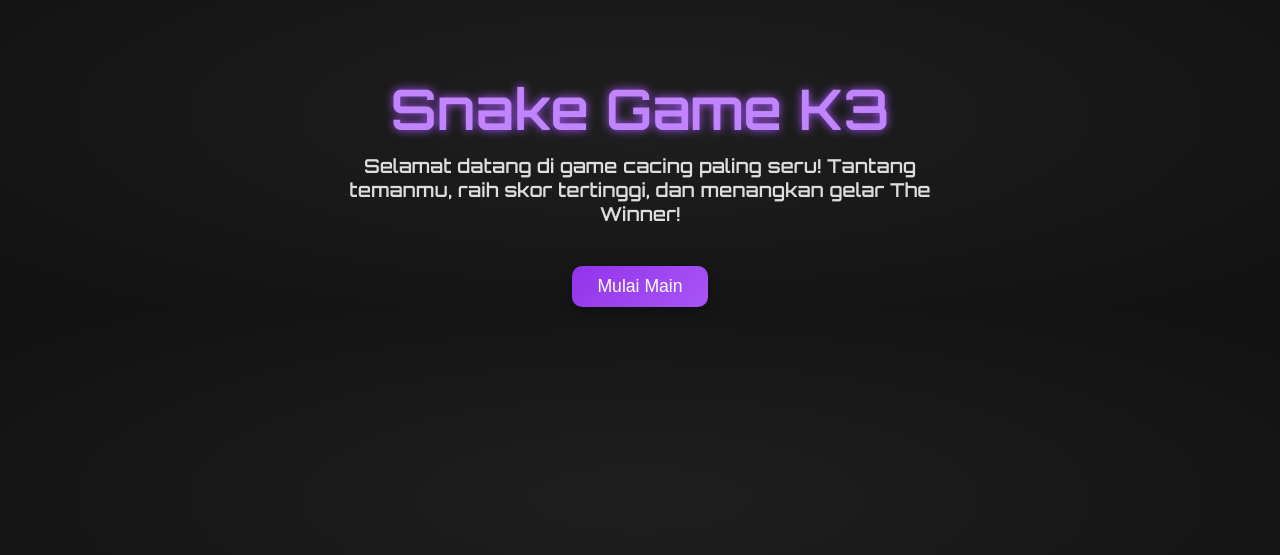
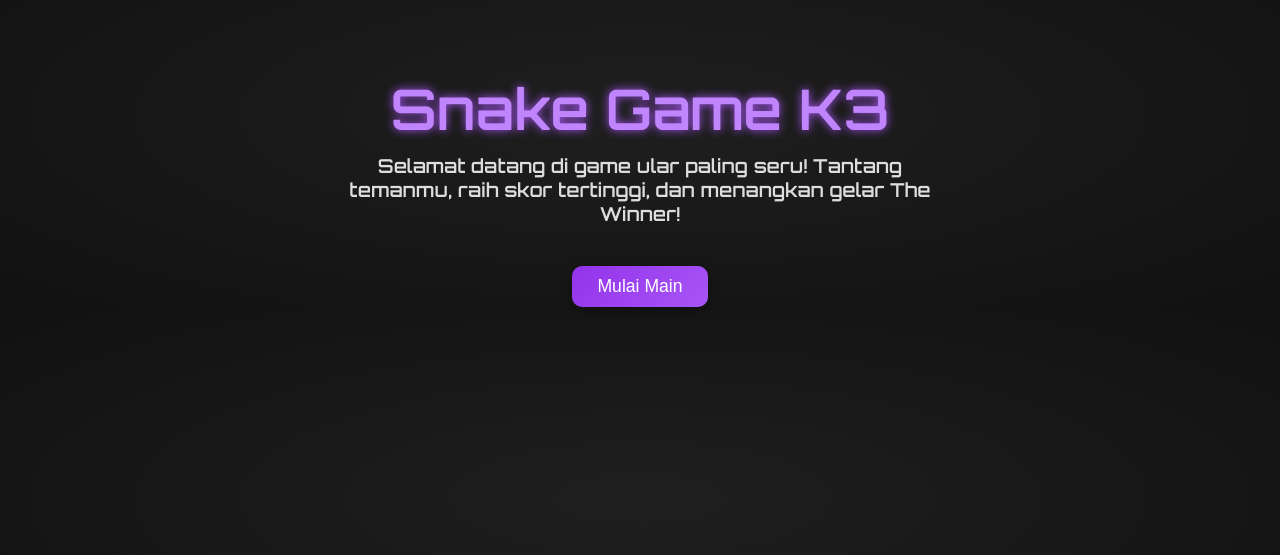
Before and after one commit to RyuuMachida/snake_game-k3, a website: page public/index.html in a window 1280 px wide. Shown: the part 77-632 px from the top of the page. Drawn offline with Linux system fonts and the light colour scheme.

Commit message:
Update index.html

```diff
--- a/public/index.html
+++ b/public/index.html
@@ -24,7 +24,7 @@
 
   <header>
     <h1>Snake Game K3</h1>
-    <p>Selamat datang di game cacing paling seru! Tantang temanmu, raih skor tertinggi, dan menangkan gelar <strong>The Winner</strong>!</p>
+    <p>Selamat datang di game ular paling seru! Tantang temanmu, raih skor tertinggi, dan menangkan gelar <strong>The Winner</strong>!</p>
     <button class="start-button" onclick="window.location.href='gameplay.html'">Mulai Main</button>
   </header>
   <script src="JavaScript/script.js"></script>
```
